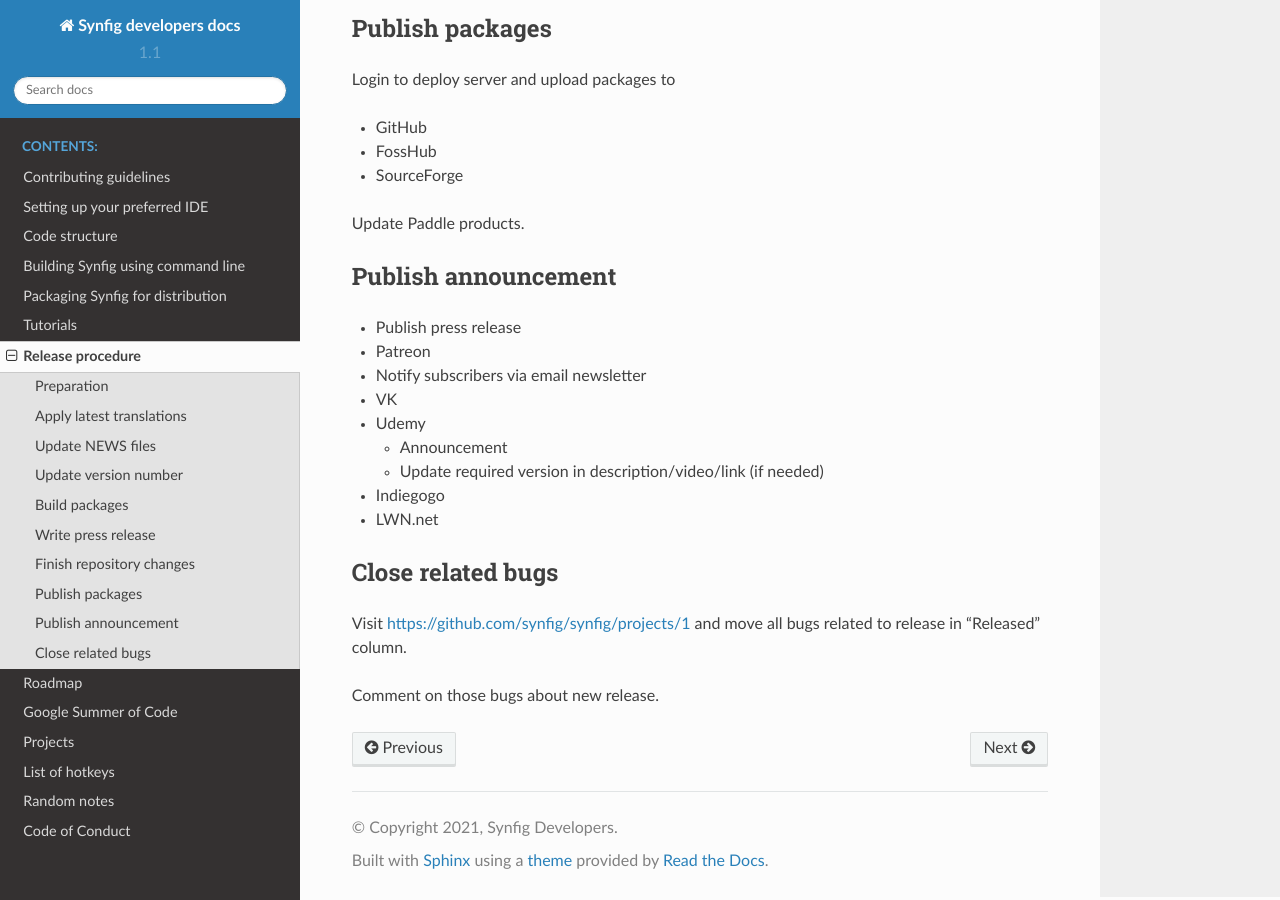
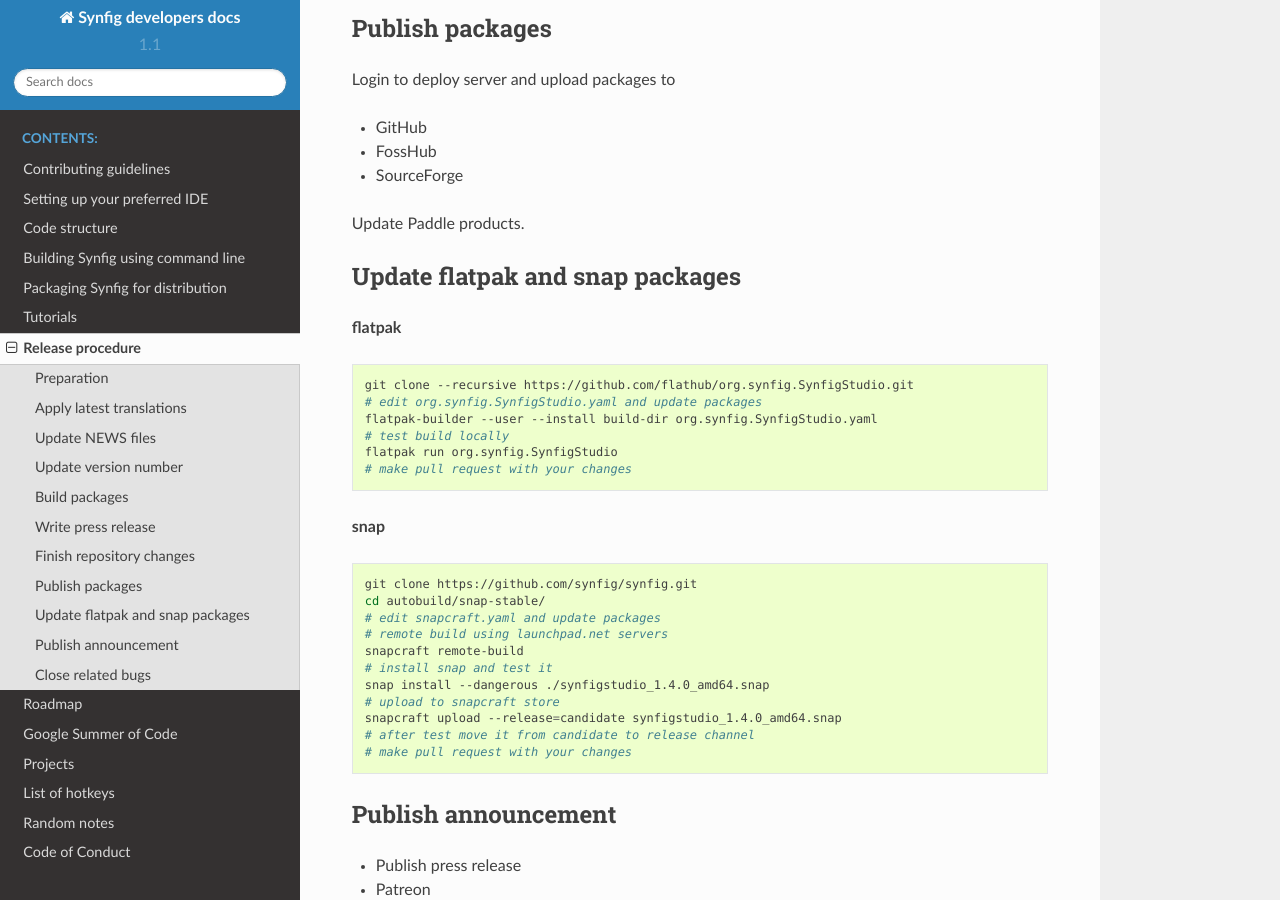
Before and after one commit to synfig/synfig-docs-dev, a Sphinx documentation site: the page built from docs/common/release.rst, in a window 1280 px wide and 900 px high, scrolled down 2054 px. Built offline with Sphinx 7.4.7 and the Read the Docs theme 2.0.0, drawn with Linux system fonts in a browser that asks for light colours; some of the changed text lies outside the part shown.

Commit message:
Added description for flatpak and snap update

```diff
--- a/docs/common/release.rst
+++ b/docs/common/release.rst
@@ -102,6 +102,37 @@
 
 Update Paddle products.
 
+Update flatpak and snap packages
+~~~~~~~~~~~~~~~~~~~~~~~~~~~~~~~~
+
+**flatpak**
+
+.. code:: bash
+
+    git clone --recursive https://github.com/flathub/org.synfig.SynfigStudio.git
+    # edit org.synfig.SynfigStudio.yaml and update packages
+    flatpak-builder --user --install build-dir org.synfig.SynfigStudio.yaml
+    # test build locally
+    flatpak run org.synfig.SynfigStudio
+    # make pull request with your changes
+
+**snap**
+
+.. code:: bash
+
+    git clone https://github.com/synfig/synfig.git
+    cd autobuild/snap-stable/
+    # edit snapcraft.yaml and update packages
+    # remote build using launchpad.net servers
+    snapcraft remote-build
+    # install snap and test it
+    snap install --dangerous ./synfigstudio_1.4.0_amd64.snap
+    # upload to snapcraft store
+    snapcraft upload --release=candidate synfigstudio_1.4.0_amd64.snap
+    # after test move it from candidate to release channel
+    # make pull request with your changes
+
+
 Publish announcement
 ~~~~~~~~~~~~~~~~~~~~
 
```
Also changed, not shown: other parts of docs/common/release.rst (+1 -1 lines).
